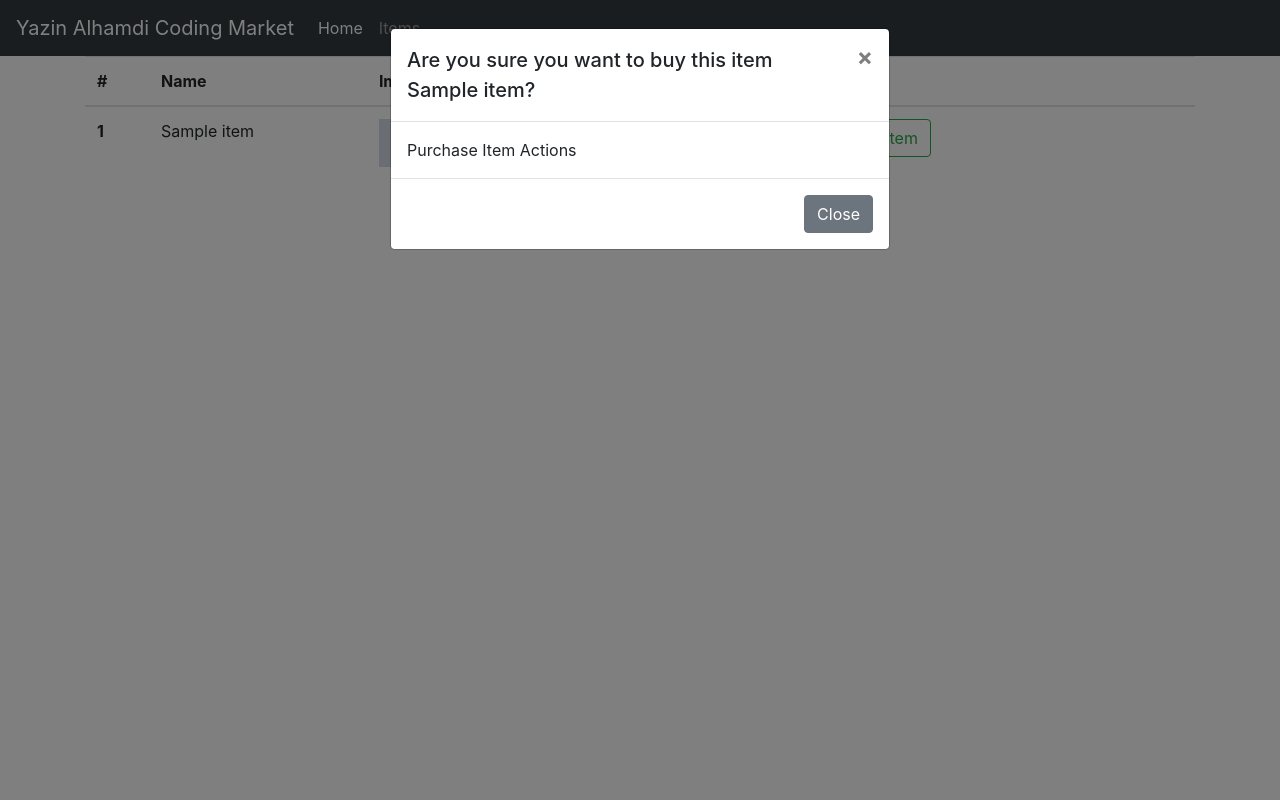
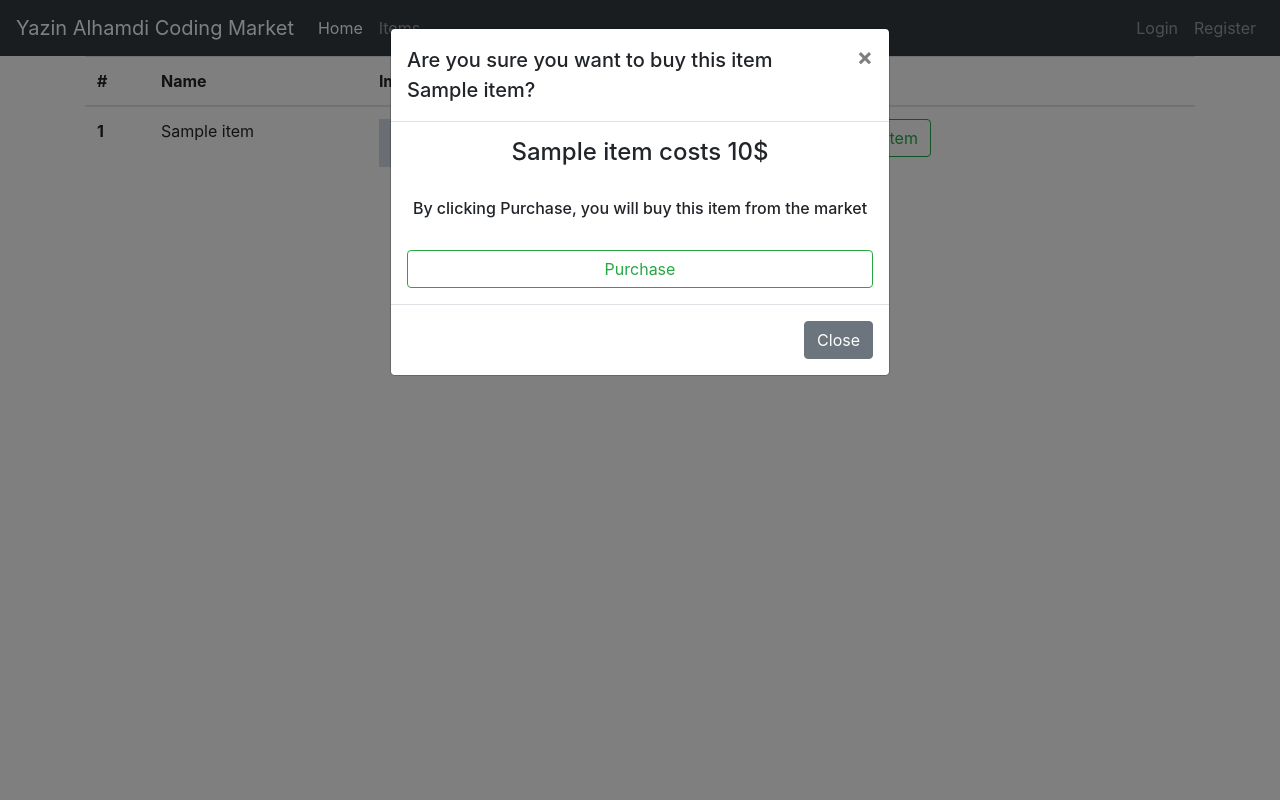
Before and after one commit to YazinAlhamdi/Python-Market, a Django app: page /items/ in a window 1280 px wide, after a click on "Purchase this Item". Run offline with Django 3.2, Linux system fonts and the light colour scheme; tables that the repository leaves empty hold one stand-in row (values such as "Sample post"); grey boxes marked "Sample" are stand-in pictures; some libraries are stand-ins or nearby versions.

Commit message:
New Version
Add login, logout and items pages

```diff
--- a/main/templates/main/home.html
+++ b/main/templates/main/home.html
@@ -7,7 +7,7 @@ Yazin Website - Home Page
 {% block pageheader %}
 <div class="position-relative overflow-hidden p-3 p-md-5 m-md-3 text-center bg-light">
       <div class="col-md-5 p-lg-5 mx-auto my-5">
-        <h1 class="display-4 font-weight-normal">Welcome to Yazin Alhamdi Coding Market</h1>
+        <h1 class="display-4 font-weight-normal">Yazin Alhamdi Coding Market</h1>
         <p class="lead font-weight-normal">Start purchasing products by clicking the link below</p>
         <a class="btn btn-outline-secondary" href="{% url 'items' %}">Get Started</a>
       </div>
--- a/main/templates/main/includes/items_modals.html
+++ b/main/templates/main/includes/items_modals.html
@@ -40,7 +40,23 @@
         </button>
       </div>
       <div class="modal-body">
-          Purchase Item Actions
+
+
+<form method="POST">
+    {% csrf_token %}
+    <h4 class="text-center">
+        {{ item.name }} costs {{ item.price }}$
+    </h4>
+    <br>
+    <h6 class="text-center">
+        By clicking Purchase, you will buy this item from the market
+    </h6>
+    <br>
+    <input type="hidden" name="purchased-item" value="{{ item.name }}">
+    <button type="submit" class="btn btn-outline-success btn-block">Purchase</button>
+</form>
+
+
       </div>
       <div class="modal-footer">
         <button type="button" class="btn btn-secondary"
--- a/main/templates/main/includes/navbar.html
+++ b/main/templates/main/includes/navbar.html
@@ -13,6 +13,27 @@
             </li>
         </ul>
         <ul class="navbar-nav">
+            {% if user.is_authenticated %}
+
+<li class="nav-item">
+    <a class="nav-link" href="#">Hello, {{ user.username }}</a>
+</li>
+
+<li class="nav-item">
+    <a class="nav-link" href="{% url 'logout' %}">Logout</a>
+</li>
+            {% else %}
+
+<li class="nav-item">
+    <a class="nav-link" href="{% url 'login' %}">Login</a>
+</li>
+<li class="nav-item">
+    <a class="nav-link" href="{% url 'register' %}">Register</a>
+</li>
+            {% endif %}
+
+
+
         </ul>
     </div>
 </nav>
--- a/main/templates/main/items.html
+++ b/main/templates/main/items.html
@@ -1,8 +1,9 @@
 {% extends 'main/base.html' %}
+
 {% block title %}
 Yazin Website - items Page
+{% endblock  %}
 
-{% endblock  %}
 {% block content %}
 <table class="table table-hover">
     <thead>
--- a/main/urls.py
+++ b/main/urls.py
@@ -3,4 +3,7 @@ from main import views
 urlpatterns = [
     path ('home/', views.homepage, name='home'),
     path ('items/', views.itemspage, name='items'),
+    path ('login/', views.loginpage, name='login'),
+    path ('logout/', views.logoutpage, name='logout'),
+    path ('register/', views.registerpage, name='register')
     ]
--- a/main/views.py
+++ b/main/views.py
@@ -1,10 +1,51 @@
-from django.shortcuts import render
+from django.shortcuts import render, redirect
 from main.models import Item
+from django.contrib.auth import authenticate, login, logout
+from django.contrib.auth.forms import UserCreationForm
 # Create your views here.
 
 def homepage (request):
     return render(request, template_name = 'main/home.html')
 
 def itemspage(request):
-    items = Item.objects.all()
-    return render(request, template_name = 'main/items.html', context= {'items' : items})
+    if request.method == 'GET':
+        items = Item.objects.all()
+        return render(request, template_name = 'main/items.html', context= {'items' : items})
+    if request.method == 'POST':
+        pass
+
+
+
+def loginpage(request):
+    if request.method == 'GET':
+        return render(request, template_name='main/login.html')
+
+    if request.method == 'POST':
+        username = request.POST.get('username')
+        password = request.POST.get('password')
+        user = authenticate(username=username, password=password)
+        if user is not None:
+            login(request, user)
+            return redirect('items')
+        else:
+            return redirect('login')
+
+def registerpage(request):
+    if request.method == 'GET':
+        return render (request, template_name = 'main/register.html')
+
+    if request.method == 'POST':
+        form = UserCreationForm(request.POST)
+        if form.is_valid():
+            form.save()
+            username = form.cleaned_data.get('username')
+            password = form.cleaned_data.get('password1')
+            user = authenticate(username=username, password=password)
+            login(request, user)
+            return redirect('home')
+        else:
+            return redirect('register')
+
+def logoutpage (requset):
+    logout(requset)
+    return redirect ('home')
```
Also changed, not shown: main/templates/main/login.html (added, +37 -0 lines), main/templates/main/register.html (added, +45 -0 lines).
